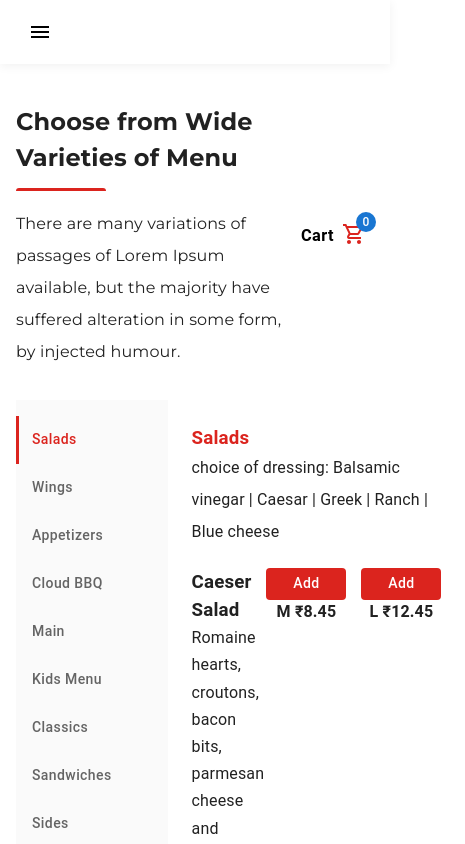
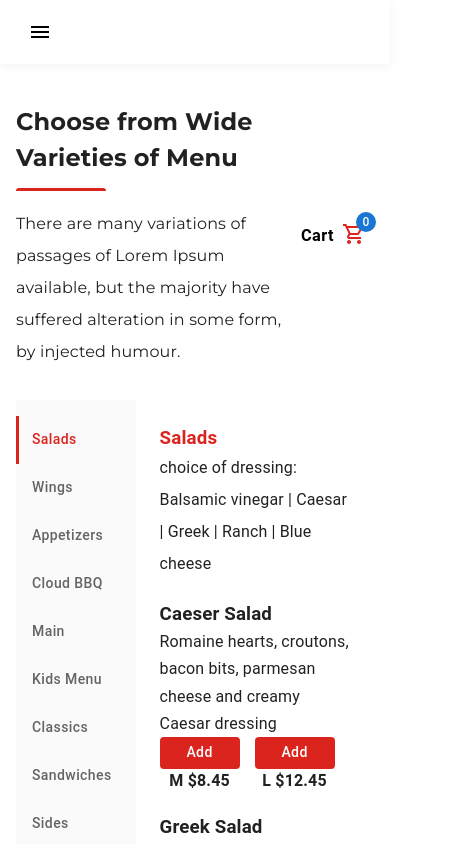
Before and after one commit to vasantharaj98/cloudnine, a React (Create React App) app: page /ourmenu in a window 390 px wide. Shown: the top 844 px of the page, 465 px wide, since content can reach past the window. Built offline with nearby package versions, Linux system fonts and the light colour scheme.

Commit message:
update 11/01

```diff
--- a/src/Components/Tabs/index.js
+++ b/src/Components/Tabs/index.js
@@ -65,7 +65,7 @@ export default function VerticalTabs({tab, tabPanel, dishes, dish, setDish, menu
         value={value}
         onChange={handleChange}
         aria-label="Vertical tabs example"
-        sx={{ background: '#fafafa', paddingRight: 5, py: 2, overflow:"initial"}}
+        sx={{ background: '#fafafa', paddingRight: 1, py: 2, overflow:"initial"}}
       >
         {tab.map((val, index)=>{
             return(
@@ -83,13 +83,13 @@ export default function VerticalTabs({tab, tabPanel, dishes, dish, setDish, menu
                 </div>
                 {val.menu.map((v)=>{
                     return(
-                        <div style={{display:'flex', justifyContent:'space-between' ,alignItems:'flex-start', marginTop: 20}}>
+                        <div className='tabPanel' style={{display:'flex', justifyContent:'space-between' ,alignItems:'flex-start', marginTop: 20}}>
                         <div>
                     <Typography variant="h" component="h3">{v.menuName}</Typography>
                     <Typography variant="p" component="p" sx={{ lineHeight: 1.7}}>{v.menuCoice}
                      </Typography>
                         </div>
-                        <div style={{display: "flex", justifyContent:"space-between", gap:"15px", alignItems:"center"}}>
+                        <div className='adddish' style={{display: "flex", justifyContent:"center", gap:"15px", alignItems:"center"}}>
                         {v?.price && v?.price.map((pr, index)=>{
                               return(
                               <div key={index}  style={{display: "flex", justifyContent:"center",flexDirection:"column", alignItems:"center"}}>
@@ -111,7 +111,7 @@ export default function VerticalTabs({tab, tabPanel, dishes, dish, setDish, menu
                                   }}><AddIcon sx={{color: "#fff"}} fontSize="small" /></Button>
                                   </Paper>
                                 }
-                              <Typography variant="h" component="h4" sx={{whiteSpace:"nowrap"}}>{pr.size} ₹{pr.price}
+                              <Typography variant="h" component="h4" sx={{whiteSpace:"nowrap"}}>{pr.size} ${pr.price}
                              </Typography>
                             </div>
                               )
--- a/src/Components/Tabs/style.css
+++ b/src/Components/Tabs/style.css
@@ -10,3 +10,12 @@ button{
     text-transform: none !important;
     align-items: flex-start !important;
 }
+
+@media (max-width: 500px){
+    .tabPanel{
+        flex-direction: column;
+    }
+    .adddish{
+        flex-wrap: wrap;
+    }
+}
--- a/src/Layouts/Header/index.js
+++ b/src/Layouts/Header/index.js
@@ -76,11 +76,13 @@ const selectedMenu = (id) => {
       <Divider />
       <List>
         {navItems.map((item) => (
+          <Link onClick={ () => selectedMenu (item.text) } to={item.path} style={{textDecoration: 'none'}}>
           <ListItem key={item.text} disablePadding>
             <ListItemButton sx={{ textAlign: 'center' }}>
-              <ListItemText primary={item.text} />
+              <ListItemText sx={{color:'#000'}} primary={item.text} />
             </ListItemButton>
           </ListItem>
+          </Link>
         ))}
       </List>
     </Box>
--- a/src/Pages/About/index.js
+++ b/src/Pages/About/index.js
@@ -6,12 +6,12 @@ import { Typography } from '@mui/material';
 import Slider from "react-slick";
 import "slick-carousel/slick/slick.css";
 import "slick-carousel/slick/slick-theme.css";
-import banner_1 from '../../Assets/Images/aboutbanner_1.png'
+import banner_1 from '../../Assets/Images/aboutbanner_1.png';
+import './style.css';
 
 const About = () => {
 
   const settings = {
-    dots: true,
     infinite: true,
     speed: 500,
     slidesToShow: 1,
@@ -19,7 +19,9 @@ const About = () => {
     pauseOnHover: true,
     autoplay: true,
     autoplaySpeed: 2000,
-    cssEase: "linear"
+    cssEase: "linear",
+    prevArrow: false,
+    nextArrow: false
   };
   return (
     <Container sx={{marginTop: 13}}>
@@ -31,25 +33,23 @@ const About = () => {
                 color: '#fff'
       }}
     >
-         <Grid container>
-         <Grid item md={12}>
          <div>
         <Slider {...settings}>
           <div>
-            <img src={banner_1} alt='banner'></img>
+            <img src={banner_1} alt='banner' style={{objectFit:'cover'}}></img>
           </div>
           <div>
-          <img src={banner_1} alt='banner'></img>
+          <img src={banner_1} alt='banner' style={{objectFit:'cover'}}></img>
           </div>
           <div>
-          <img src={banner_1} alt='banner'></img>
+          <img src={banner_1} alt='banner' style={{objectFit:'cover'}}></img>
           </div>
           <div>
-          <img src={banner_1} alt='banner'></img>
+          <img src={banner_1} alt='banner' style={{objectFit:'cover'}}></img>
           </div>
         </Slider>
       </div>
-        </Grid>
+        <Grid container>
         <Grid item md={12} >
           <Grid item md={12} sx={{padding: 5}}>
           <Typography className='un_line' variant="h" component="h2">About us,</Typography>
--- /dev/null
+++ b/src/Pages/About/style.css
@@ -0,0 +1,3 @@
+.slick-next{
+    display: none !important;
+}
--- a/src/Pages/Home/index.js
+++ b/src/Pages/Home/index.js
@@ -16,9 +16,8 @@ const Home = ({setSelectid, setMenu}) => {
         <img src={banner} className="banner_bg" alt='banner' width="100%" height="100%"></img>
         <div className='banner_text'>
             <img src={image1} alt='banner'></img>
-            <Typography className='head_text' variant="h" component="h2" sx={{marginTop: 1, width: "70%", lineHeight: 2}}>Find out whats everyone’s MMMM-ing about!</Typography>
-            <Typography className='para' variant="p" component="p" sx={{marginTop: 3, width: "70%", lineHeight: 2}}>It's the season for comfort food! Cozy up at home or gather with friends and family at Boston Pizza to enjoy our delicious NEW Fall Menu.
-            FIND OUT MORE
+            {/* <Typography className='head_text' variant="h" component="h2" sx={{marginTop: 1, width: "70%", lineHeight: 2}}>Find out whats everyone’s MMMM-ing about!</Typography> */}
+            <Typography className='para' variant="p" component="p" sx={{marginTop: 3, width: "60%", lineHeight: 2}}><b>Cloud Nine</b> is a locally owned upscale sports bar in Ajax, Ontario. We operate a family-friendly restaurant that values quality over anything else. We are well known for our pleasant atmosphere, great food and quality drinks for an affordable price. We also offer party bookings at no additional charge.
             </Typography>
             <div style={{marginTop: 25}}>
               <Link onClick={()=> setSelectid('Our Menu')} to="/ourmenu" style={{textDecoration: 'none'}}>
--- a/src/Pages/Location/index.js
+++ b/src/Pages/Location/index.js
@@ -20,7 +20,7 @@ const Location = () => {
     >
          <Grid container spacing={2}>
          <Grid item md={12}>
-        <iframe src="https://www.google.com/maps/embed?pb=!1m18!1m12!1m3!1d39117.31034872958!2d-101.73132388919485!3d57.88694552935808!2m3!1f0!2f0!3f0!3m2!1i1024!2i768!4f13.1!3m3!1m2!1s0x52452c333d24e933%3A0x6610ab595a2e0222!2sBrochet%2C%20MB%2C%20Canada!5e0!3m2!1sen!2sin!4v1671423478037!5m2!1sen!2sin" width="100%" height="400" style={{border: 0}} allowfullscreen="" loading="lazy" referrerpolicy="no-referrer-when-downgrade"></iframe>
+        <iframe src="https://www.google.com/maps/embed?pb=!1m18!1m12!1m3!1d2877.6977524637605!2d-79.03672116878191!3d43.84136458147075!2m3!1f0!2f0!3f0!3m2!1i1024!2i768!4f13.1!3m3!1m2!1s0x89d4dfa401678975%3A0xbd54d5f97074a11!2sCLOUD%20NINE%20BAR%20%26GRILL!5e0!3m2!1sen!2sin!4v1673412721486!5m2!1sen!2sin" width="100%" height="400" style={{border: 0}} allowfullscreen="" loading="lazy" referrerpolicy="no-referrer-when-downgrade"></iframe>
         </Grid>
         <Grid item md={12}>
           <Grid item md={12}>
@@ -31,7 +31,7 @@ const Location = () => {
           <div style={{display: 'flex', justifyContent: 'spaceBetween', gap: 20, marginTop: 15, flexWrap: 'wrap'  }}>
             <div style={{display: 'flex', justifyContent: 'spaceBetween'}}>
                 <FmdGoodOutlined/>
-                <Typography variant="p" component="p" sx={{ lineHeight: 2, marginLeft: 1}}>1801 96 St #1899, North Battleford, SK S9A 0J1, Canada</Typography>
+                <Typography variant="p" component="p" sx={{ lineHeight: 2, marginLeft: 1}}>CLOUD NINE BAR &GRILL 386 Bayly St W Ajax ON L1S 6M3 Canada</Typography>
             </div>
             <div style={{display: 'flex', justifyContent: 'spaceBetween' }}>
                 <LocalPhoneOutlined/>
```
Also changed, not shown: src/Layouts/Footer/index.js (+4 -4 lines).
